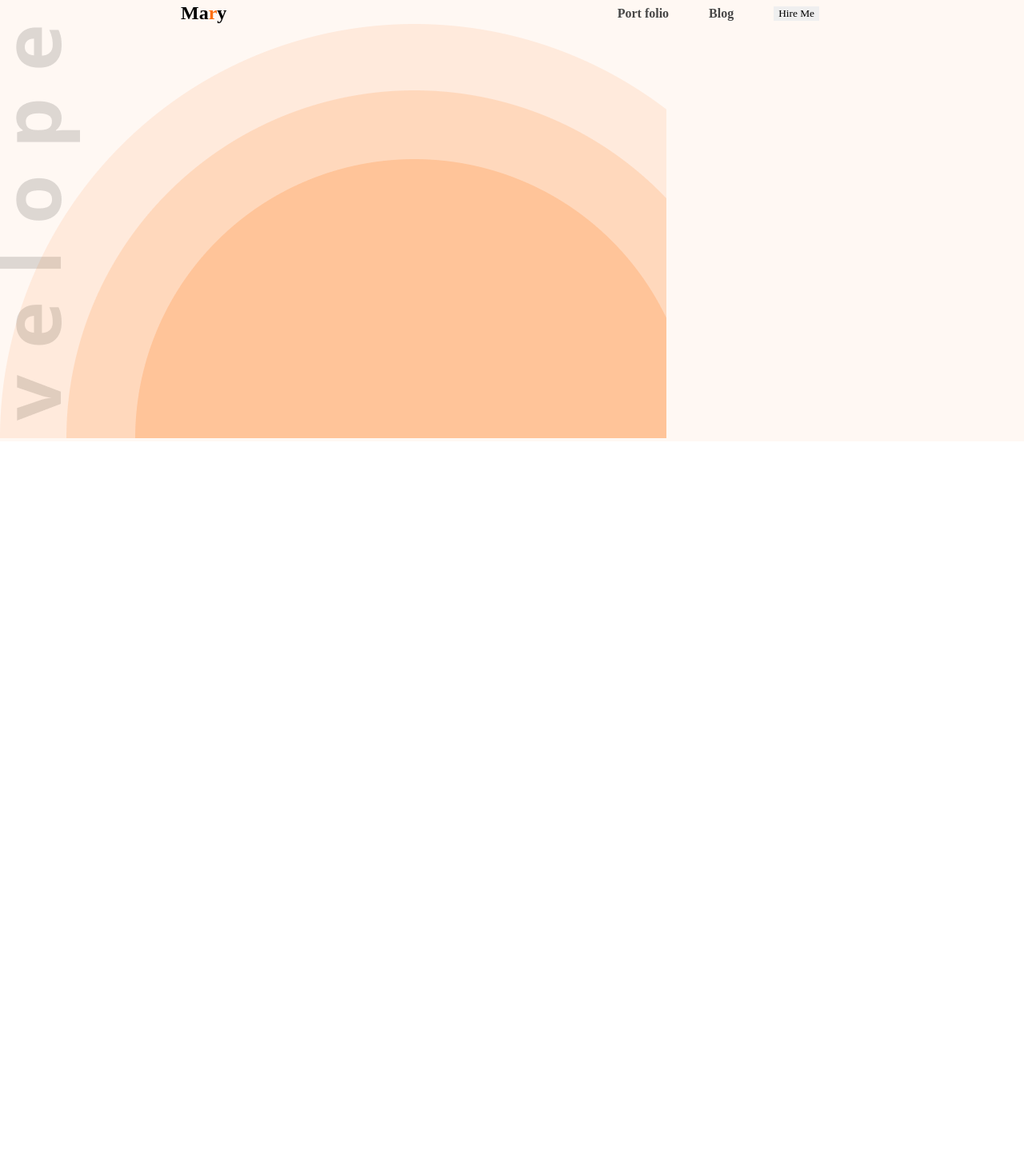
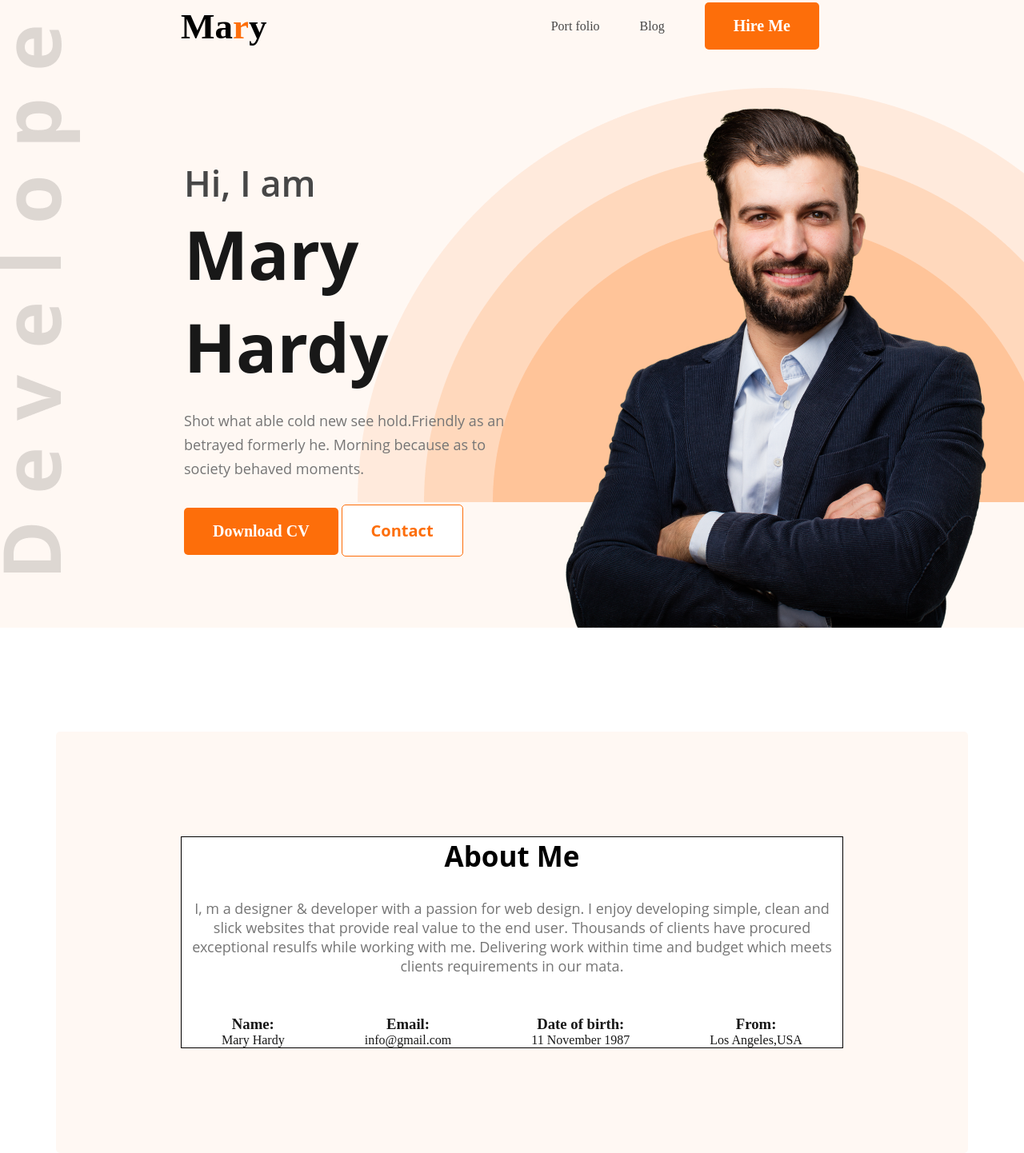
Before and after one commit to ibrahim231217/spring25_tools, a plain HTML site: page dev_port_folio/index.html in a window 1280 px wide. Shown: the part 47-1489 px from the top of the page at 80% size. Before the commit the page ends 800 px from the top, so only its background shows below. Drawn offline with Linux system fonts and the light colour scheme.

Commit message:
About Mary hardy & fixing button

```diff
--- a/dev_port_folio/index.html
+++ b/dev_port_folio/index.html
@@ -5,23 +5,100 @@
     <meta charset="UTF-8">
     <meta name="viewport" content="width=device-width, initial-scale=1.0">
     <title>Web_dev_port_folio </title>
-    <link rel="stylesheet" href="style.css">
+    <link rel="stylesheet" href="styles.css">
+
+
 </head>
 
 <body>
     <header>
         <nav>
-            <h1 navbar-title>Ma<span style="color: #FD6E0A;">r</span>y</h1>
+            <h1 class="navbar-title">Ma<span style="color: #FD6E0A;">r</span>y</h1>
 
             <ul>
                 <li> <a href="#"> Port folio </a> </li>
                 <li> <a href="#"> Blog </a> </li>
-                <li> <button class="hire-me-button"> Hire Me</button> </li>
+                <li> <button class="orange_button"> Hire Me</button> </li>
             </ul>
         </nav>
-        <img src="/images/header_bg.png" alt="">
+
+
+
+
+        <section class="banner">
+
+            <div class="banner_details">
+
+                <h2 class="greeting">Hi, I am</h2>
+
+                <h1 class="baner_title">Mary Hardy</h1>
+
+                <p class="banner_paragraph">Shot what able cold new see hold.Friendly as an betrayed formerly he.
+                    Morning because as to
+                    society behaved moments.</p>
+
+                <button class="orange_button"> Download CV </button>
+
+                <button class="white_button"> Contact </button>
+
+            </div>
+
+            <img src="/images/hardy.png" alt="">
+
+            <!-- <img src="/images/hardy.png" alt=""> -->
+
+        </section>
 
     </header>
+
+
+
+    <main>
+        <section class="About_ME">
+
+             <div style="  border: 1px solid black  ; background-color: white  ;  " >
+
+                <h3 class="about-title">About Me</h3>
+
+                <p class="about-me-para">I, m a designer & developer with a passion for web design. I enjoy developing
+                    simple, clean and slick websites that provide real value to the end user. Thousands of clients have
+                    procured exceptional resulfs while working with me. Delivering work within time and budget which
+                    meets clients requirements in our mata.
+                </p>
+
+                <div class="about_itemsss " style="color: #181818;" >
+
+
+
+
+                <div class="about_item">
+                    <h3>Name:</h3>
+                    <p>Mary Hardy</p>
+                </div>
+
+                <div class="about_item">
+                    <h3>Email:</p></h3>
+                    <p>info@gmail.com
+                </div>
+
+                <div class="about_item">
+                <h3>Date of birth: </h3>
+                <p>11 November 1987 </p>
+                </div>
+
+
+                <div class="about_item">
+                    <h3>From: </h3>
+                    <p>Los Angeles,USA </p>
+                </div>
+
+         </div>
+    </div>
+</section>
+    </main>
+
+
+
 
 </body>
 
--- a/dev_port_folio/style.css
+++ /dev/null
@@ -1,55 +0,0 @@
-* {
-    border: 0px;
-    margin: 0px;
-    font-family: "open-sans", serif;
-}
-
-header {
-    font-weight: 800;
-    background-color: #FFF8F3;
-    background-image: url('/images/developer.png');
-    background-position: top left, right;
-    background-repeat: no-repeat;
-    padding-top: 50px;
-}
-
-nav {
-    display:flex ;
-    align-items: center;
-    justify-content :space-between;
-    margin: 0px 256px 0px 226px;
-
-}
-
-.navbar-title {
-    font-size: 45 px;
-    font-weight: 800;
-}
-
-nav ul  {
-    display: flex;
-    list-style: none;
-    /* align-items: center; */
-    /* list-style: none; */
-
-
-
-}
-
-nav ul li a
-{
-    text-decoration: none;
-    color  :  #474747 ;
-
-
-
-}
-
-
-nav ul
-{   display: flex;
-   align-items: center;
-   gap: 50px;
-
-
-}
--- /dev/null
+++ b/dev_port_folio/styles.css
@@ -0,0 +1,180 @@
+* {
+    border: 0px;
+    margin: 0px;
+    font-family: "open-sans", serif;
+}
+
+
+
+header {
+    background-color: #FFF8F3;
+
+    background-position: top left, right;
+    background-image: url('/images/developer.png') , url('/images/header_bg.png') ;
+
+    background-repeat: no-repeat;
+    padding-top: 50px;
+}
+
+nav {
+    display: flex;
+    align-items: center;
+    justify-content: space-between;
+    margin: 0px 256px 0px 226px;
+}
+
+
+.navbar-title {
+    font-size: 45px;
+    font-weight: 800;
+}
+nav ul {
+    display: flex;
+    list-style: none;
+    /* align-items: center;
+    list-style: none;  */
+
+}
+
+nav ul li a {
+    text-decoration: none;
+    color: #474747;
+}
+nav ul {
+    display: flex;
+    align-items: center;
+    gap: 50px;
+}
+
+
+.banner{
+display: flex;
+align-items: center;
+margin-left: 230px;
+margin-top: 47px;
+font-family: "Open Sans";
+font-style: normal;
+
+}
+
+.baner_title {
+color:  #181818 ;
+font-family: "Open Sans";
+font-size: 85px;
+font-style: normal;
+font-weight: 700;
+line-height: normal;
+margin-bottom: 20px;
+}
+
+.greeting{
+color: #474747;;
+font-family: "Open Sans";
+font-size: 45px;
+font-style: normal;
+font-weight: 600;
+
+}
+
+.banner_paragraph
+{
+color:  #757575 ;
+font-family: "Open Sans";
+font-size: 18px;
+font-style: normal;
+font-weight: 400;
+line-height: 30px;
+margin-bottom: 30px;
+}
+
+.banner img {
+    margin-right: 38px;
+
+}
+
+.orange_button {
+color:  #FFF;
+border-radius: 5px;
+background: #FD6E0A;
+
+
+text-align: center;
+font-size: 20px;
+font-style: normal;
+font-weight: 700;
+line-height: normal;
+
+padding: 18px 36px;
+
+/* margin: 608px 1187px 202px 281px; */
+
+/* width: 200px;
+height: 64px;
+flex-shrink: 0; */
+
+}
+
+.white_button  {
+/* width: 160px;
+height: 64px; */
+
+background-color: white;
+color: #FD6E0A;
+
+padding: 18px 36px;
+
+border-radius :   5px;
+border: 1px solid #FD6E0A;
+
+text-align: center;
+font-family: "Open Sans";
+font-size: 20px;
+font-weight: 700;
+
+
+/* margin-top: 589px; */
+}
+
+
+/* main is part of about me section   */
+main {
+    max-width: 1140px;
+    margin: 0px auto;
+    margin-top: 130px;
+}
+
+
+.About_ME{
+    padding: 131px 156px;
+    background-color: #FFF8F3;
+    border-radius: 5px;
+}
+
+
+.about-title{
+    text-align: center;
+    font-family: "Open Sans";
+    font-size: 35px;
+    font-weight: 700;
+    margin-bottom: 30px;
+}
+
+.about-me-para {
+    color: var(--Dark-03, #757575);
+    text-align: center;
+    font-family: "Open Sans";
+    font-size: 18px;
+    font-weight: 400;
+    margin: 0px auto;
+    margin-bottom: 50px;
+    max-width: 909px;
+    text-align: center;
+
+}
+
+.about_itemsss{
+    display: flex;
+    justify-content: space-around;
+    text-align: center;
+
+}
```
Also changed, not shown: dev_port_folio/tut9.html (deleted, +0 -39 lines).
